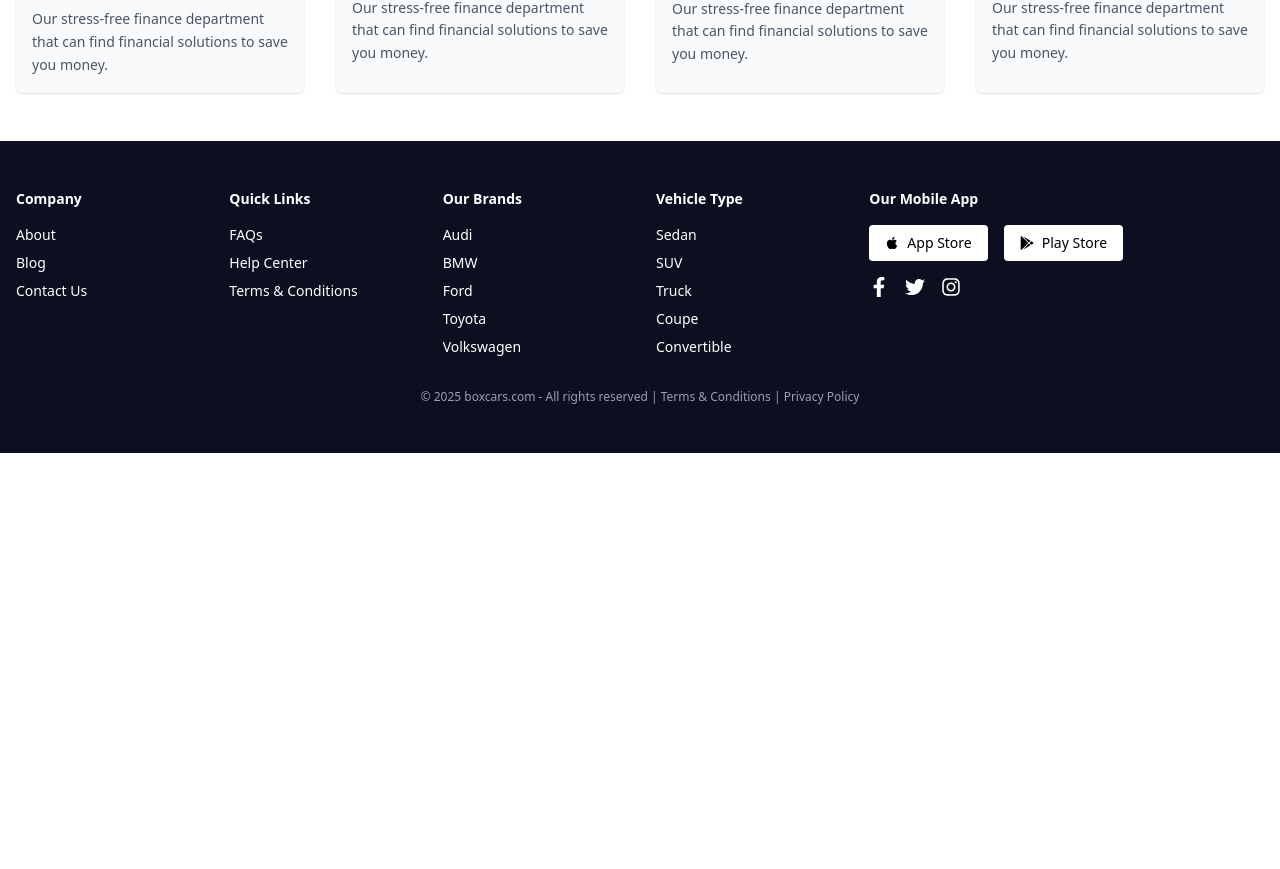
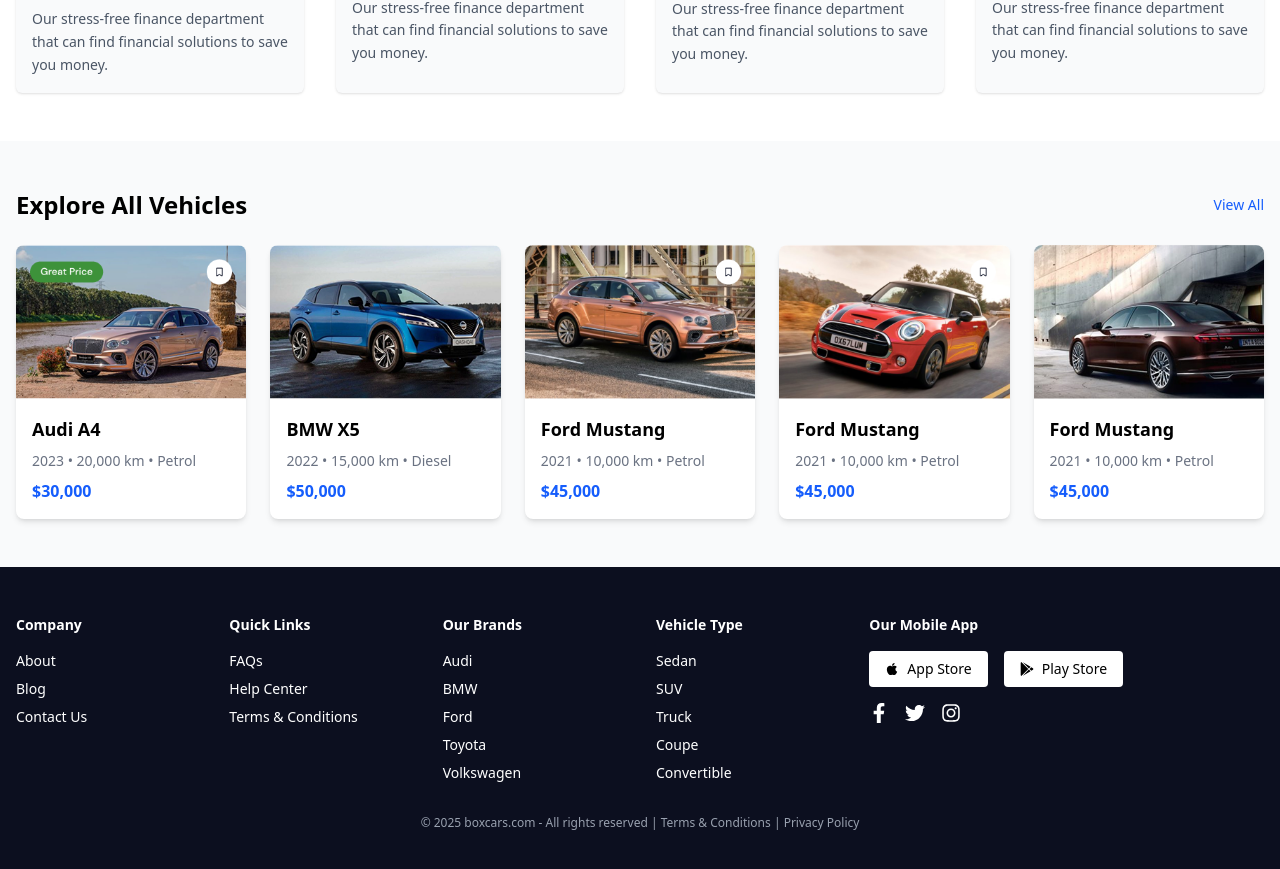
Before and after one commit to AhmedSamyEid/car_dealer_website, a Next.js app: page /home5 in a window 1280 px wide. Shown: the part 3274-4143 px from the top of the page. Before the commit the page ends 3727 px from the top, so only its background shows below. Built offline with nearby package versions, Linux system fonts and the light colour scheme.

Commit message:
Add : VehiclesSlider in home5

```diff
--- a/src/app/home5/page.tsx
+++ b/src/app/home5/page.tsx
@@ -2,6 +2,7 @@
 import { WhyChooseUs } from "@/components/why_choose_us/WhyChooseUs";
 import Onlineinperson from "@/components/online_in_person/Onlineperson";
 import TheMostSearchedCars from "@/components/themostsearched/TheMostSearched";
+import { VehiclesSlider } from "@/components/vehiclesslider/VehiclesSlider ";
 export default function home5() {
   return (
     <div>
@@ -9,6 +10,7 @@
       <TheMostSearchedCars />
       <Onlineinperson />
       <WhyChooseUs />
+      <VehiclesSlider />
     </div>
   );
 }
```
